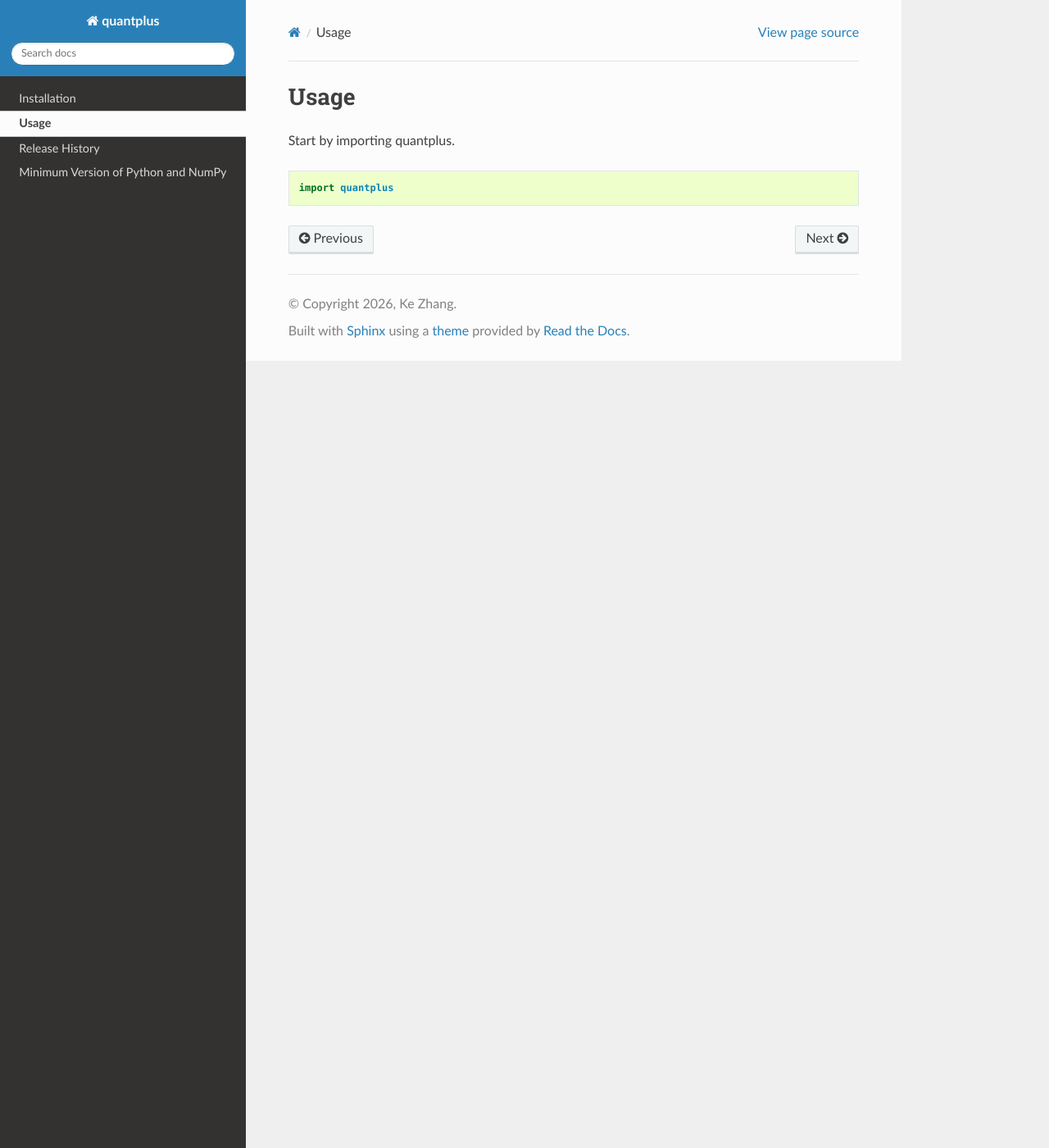
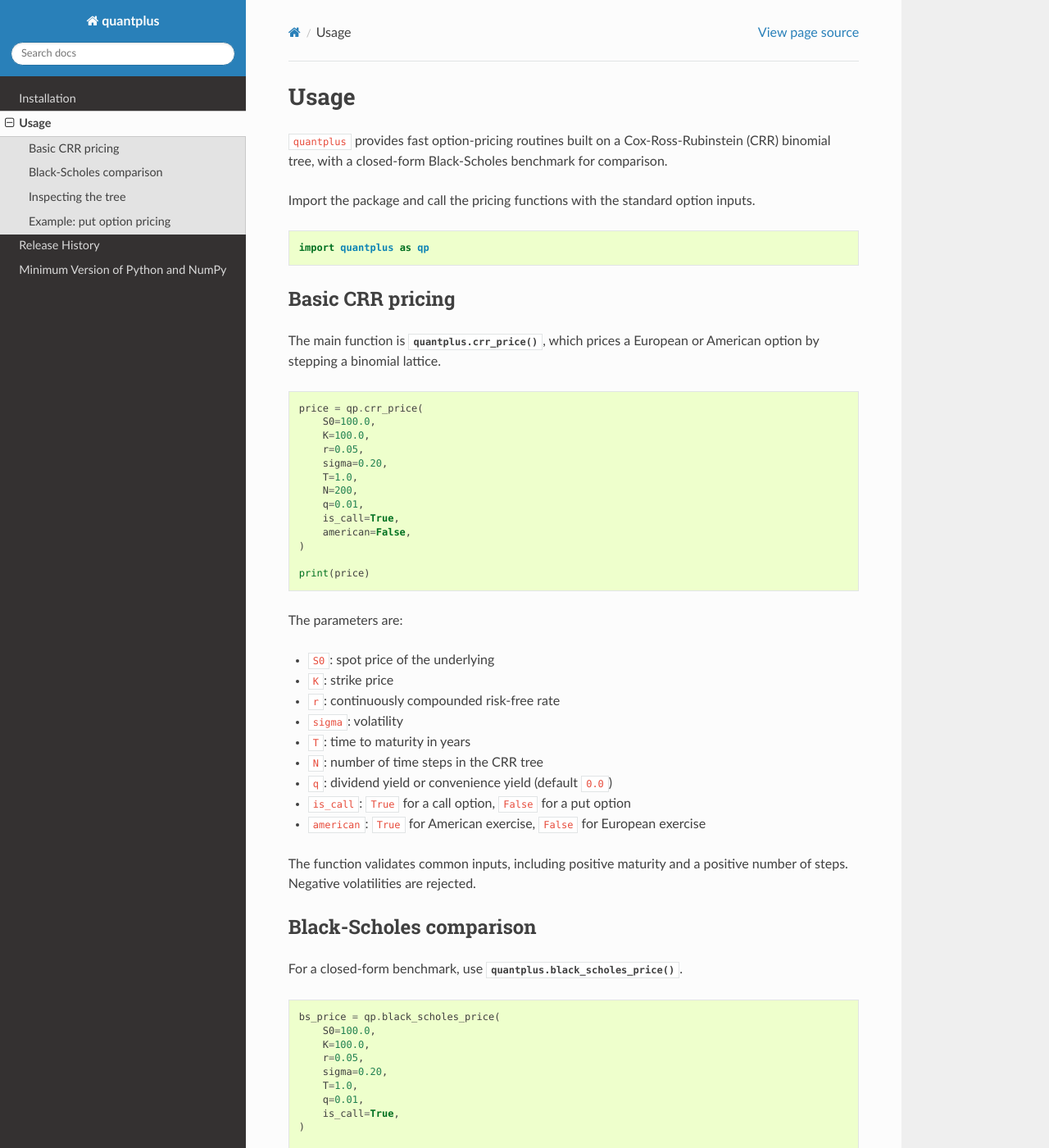
Before and after one commit to ke-zhang-rd/quantplus, a Sphinx documentation site: the page built from docs/source/usage.rst, in a window 1280 px wide and 1400 px high. Shown: the whole window at 82% size. Built offline with Sphinx 7.4.7 and the Read the Docs theme 3.1.0, drawn with Linux system fonts in a browser that asks for light colours; the version number could not be read and is left out; some of the changed text lies outside the part shown.

Commit message:
Update usage.rst

```diff
--- a/docs/source/usage.rst
+++ b/docs/source/usage.rst
@@ -2,8 +2,116 @@
 Usage
 =====
 
-Start by importing quantplus.
+``quantplus`` provides fast option-pricing routines built on a Cox-Ross-Rubinstein
+(CRR) binomial tree, with a closed-form Black-Scholes benchmark for comparison.
+
+Import the package and call the pricing functions with the standard option inputs.
 
 .. code-block:: python
 
-    import quantplus
+    import quantplus as qp
+
+Basic CRR pricing
+-----------------
+
+The main function is :func:`quantplus.crr_price`, which prices a European or
+American option by stepping a binomial lattice.
+
+.. code-block:: python
+
+    price = qp.crr_price(
+        S0=100.0,
+        K=100.0,
+        r=0.05,
+        sigma=0.20,
+        T=1.0,
+        N=200,
+        q=0.01,
+        is_call=True,
+        american=False,
+    )
+
+    print(price)
+
+The parameters are:
+
+- ``S0``: spot price of the underlying
+- ``K``: strike price
+- ``r``: continuously compounded risk-free rate
+- ``sigma``: volatility
+- ``T``: time to maturity in years
+- ``N``: number of time steps in the CRR tree
+- ``q``: dividend yield or convenience yield (default ``0.0``)
+- ``is_call``: ``True`` for a call option, ``False`` for a put option
+- ``american``: ``True`` for American exercise, ``False`` for European exercise
+
+The function validates common inputs, including positive maturity and a positive
+number of steps. Negative volatilities are rejected.
+
+Black-Scholes comparison
+------------------------
+
+For a closed-form benchmark, use :func:`quantplus.black_scholes_price`.
+
+.. code-block:: python
+
+    bs_price = qp.black_scholes_price(
+        S0=100.0,
+        K=100.0,
+        r=0.05,
+        sigma=0.20,
+        T=1.0,
+        q=0.01,
+        is_call=True,
+    )
+
+    print(bs_price)
+
+This is useful for checking convergence as the number of CRR steps increases.
+
+Inspecting the tree
+-------------------
+
+The :func:`quantplus.crr_tree` helper returns the root price together with the
+terminal stock prices and option values for the lattice.
+
+.. code-block:: python
+
+    root, stocks, values = qp.crr_tree(
+        S0=100.0,
+        K=100.0,
+        r=0.05,
+        sigma=0.20,
+        T=1.0,
+        N=5,
+        q=0.01,
+        is_call=True,
+    )
+
+    print(root)
+    print(stocks)
+    print(values)
+
+This can be helpful for debugging, plotting, or understanding how the option
+value evolves across the tree.
+
+Example: put option pricing
+---------------------------
+
+.. code-block:: python
+
+    put_price = qp.crr_price(
+        S0=90.0,
+        K=100.0,
+        r=0.03,
+        sigma=0.25,
+        T=2.0,
+        N=500,
+        q=0.00,
+        is_call=False,
+        american=False,
+    )
+
+    print(f"European put price: {put_price:.4f}")
+
+This is a simple way to value a European put using the CRR model.
```
